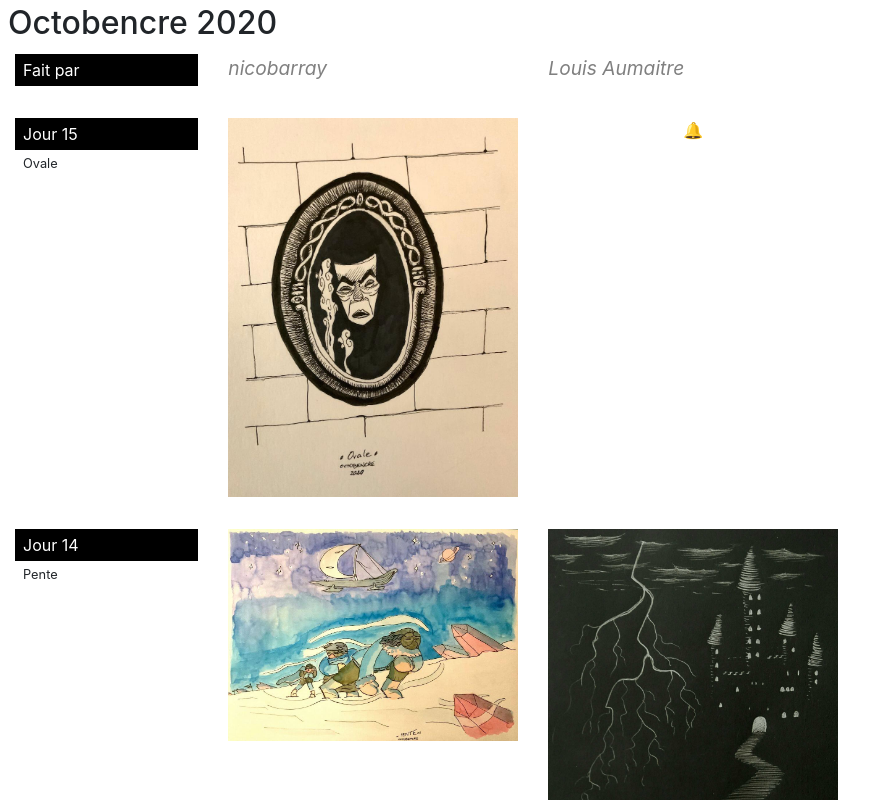
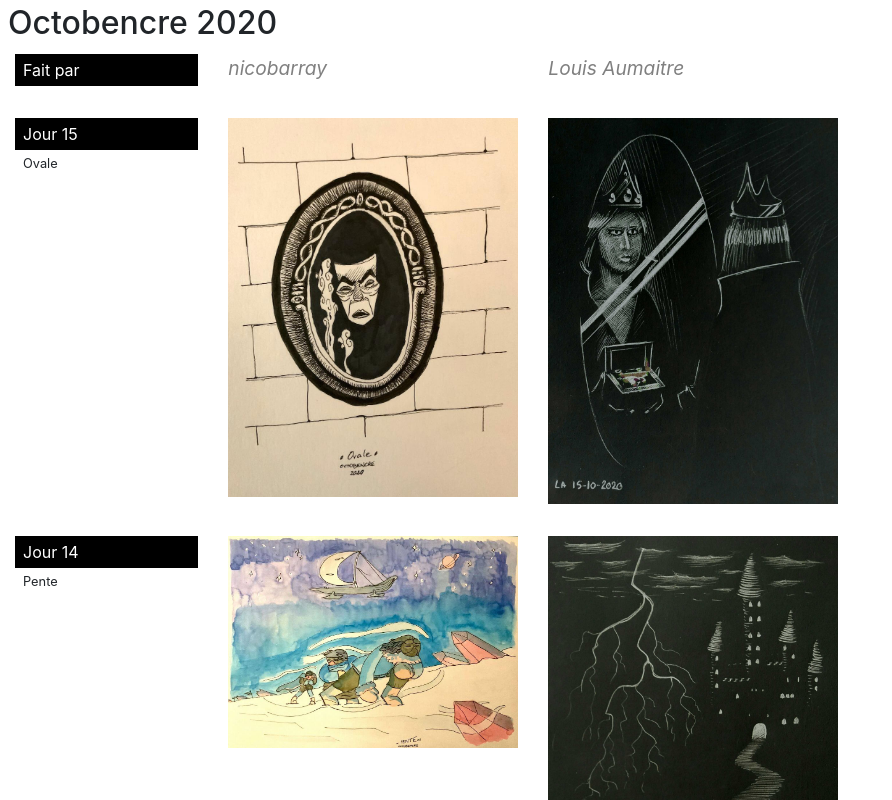
Before and after one commit to nicobarray/octobencre.ink, a Next.js app: page / in a window 1280 px wide. Shown: the top 800 px of the page, without its empty margins (0-892 px from the left). Built offline with nearby package versions, Linux system fonts and the light colour scheme; no server answers.

Commit message:
Add lae15 + use placeholder with delayed image loading

```diff
--- /dev/null
+++ b/components/day-image.tsx
@@ -0,0 +1,30 @@
+import React from 'react'
+import styled from 'styled-components'
+import { Col } from 'react-bootstrap'
+
+const Shame = styled.div`
+  display: flex;
+  justify-content: center;
+  align-items: center;
+`
+const Drawing = styled.img`
+  width: 100%;
+  margin-bottom: 32px;
+`
+
+export const DayImage = ({ day, trigram, setSrc }) => {
+  const src = '/' + trigram + '/octobencre2020-' + (day + 1) + '.jpg'
+
+  return (
+    <Col xs={12} md={3}>
+      <Drawing
+        srcset={'/' + 'nby' + '/octobencre2020-' + 1 + '.jpg'}
+        src={src}
+        rounded
+        onClick={() => setSrc(src)}
+      />
+    </Col>
+  )
+}
+
+export default DayImage
--- a/pages/index.tsx
+++ b/pages/index.tsx
@@ -2,7 +2,8 @@ import React from 'react'
 import ReactDOM from 'react-dom'
 import Head from 'next/head'
 import styled from 'styled-components'
-import { Col, Container, Row } from 'react-bootstrap'
+import { Col, Container, Row, Spinner } from 'react-bootstrap'
+import dynamic from 'next/dynamic'
 
 const Text = styled.div`
   background: black;
@@ -78,55 +79,16 @@ const themes = [
   'Pomme de pain',
 ]
 
-const Shame = styled.div`
-  display: flex;
-  justify-content: center;
-  align-items: center;
-`
-const Image = styled.img`
+const DayImagePlaceholder = styled.img`
   width: 100%;
+  margin-bottom: 32px;
+  background: black;
 `
 
-const DayImage = ({ day, trigram, setSrc }) => {
-  const src = '/' + trigram + '/octobencre2020-' + (day + 1) + '.jpg'
-  const [error, setError] = React.useState(null)
+const DayImage = dynamic(() => import('../components/day-image'), {
+  loading: () => <DayImagePlaceholder src={'/lae/octobencre2020-15.jpg'} />,
+})
 
-  // * Trigger client-side rendering because the img.onError callback
-  // * is not call server-side.
-  React.useEffect(() => {
-    if (day <= new Date().getDate() - 3) {
-      return
-    }
-
-    async function showShame() {
-      const res = await fetch(src)
-      console.log(res.status)
-      if (res.status === 404) {
-        throw new Error('shame')
-      }
-    }
-
-    showShame().catch(() => setError(true))
-  }, [src])
-
-  return (
-    <Col xs={12} md={3}>
-      {error ? (
-        <Shame>🔔</Shame>
-      ) : (
-        <Image
-          src={src}
-          alt="octobencre"
-          onClick={() => setSrc(src)}
-          onError={() => {
-            console.log('Test')
-            setError(true)
-          }}
-        />
-      )}
-    </Col>
-  )
-}
 const Day = ({ day, setSrc }) => {
   return (
     <>
@@ -138,7 +100,6 @@ const Day = ({ day, setSrc }) => {
         <DayImage day={day} trigram="nby" setSrc={setSrc} />
         <DayImage day={day} trigram="lae" setSrc={setSrc} />
       </Row>
-      <div style={{ height: 32 }} />
     </>
   )
 }
```
Also changed, not shown: public/lae/octobencre2020-15.jpg (added).
